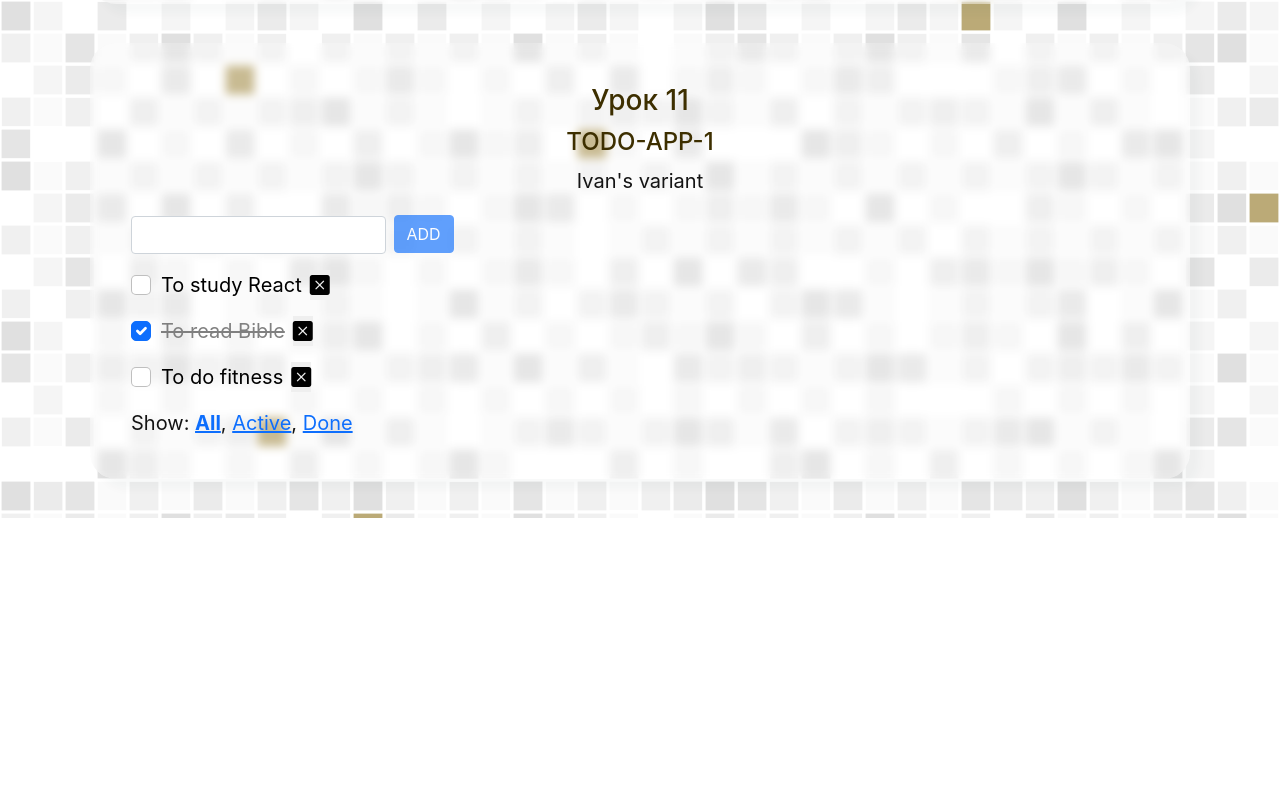
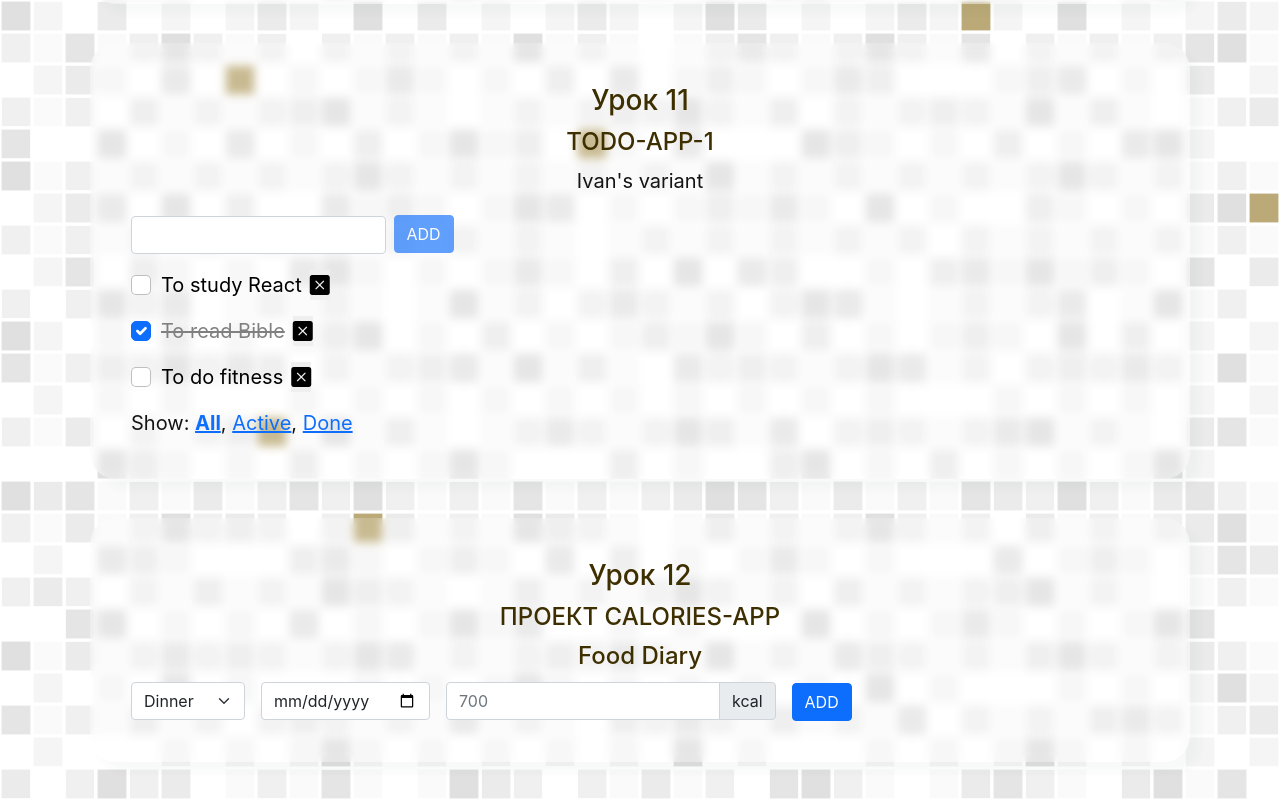
Before and after one commit to ybeliaev/react-basics-course, a React (Create React App) app: page / in a window 1280 px wide. Shown: the part 5888-6689 px from the top of the page. Before the commit the page ends 6406 px from the top, so only its background shows below. Built offline with nearby package versions, Linux system fonts and the light colour scheme.

Commit message:
add html to index

```diff
--- a/src/App.js
+++ b/src/App.js
@@ -12,6 +12,7 @@ import Lesson8 from "./lessons/8-bmi-culculator";
 import Lesson9 from "./lessons/9-norm-weight-calulate";
 import Lesson10 from "./lessons/10-project_RGB-slider";
 import Lesson11 from "./lessons/11-TODO-APP-1";
+import Lesson12 from "./lessons/12-calories-app";
 
 const title = React.createElement(
   "h1",
@@ -37,6 +38,7 @@ function App() {
         <Lesson9 />
         <Lesson10 />
         <Lesson11 />
+        <Lesson12 />
       </div>
     </div>
   );
--- a/src/lessons/12-calories-app/index.tsx
+++ b/src/lessons/12-calories-app/index.tsx
@@ -0,0 +1,56 @@
+import React from "react";
+
+export default function Lesson12() {
+  return (
+    <div className="wrapper_lesson">
+      <h3>Урок 12</h3>
+      <h4>ПРОЕКТ CALORIES-APP</h4>
+      <h4>Food Diary</h4>
+      <form className="row gy-2 gx-3 align-items-center">
+        <div className="col-auto">
+          <label className="visually-hidden" htmlFor="autoSizingSelect">
+            Preference
+          </label>
+          <select className="form-select" id="autoSizingSelect">
+            <option value="1" selected>
+              Dinner
+            </option>
+            <option value="2">Breakfast</option>
+            <option value="3">Lunch</option>
+          </select>
+        </div>
+        <div className="col-auto">
+          <label className="visually-hidden" htmlFor="autoSizingInput">
+            Name
+          </label>
+          <input
+            type="date"
+            className="form-control"
+            id="autoSizingInput"
+            placeholder="Date"
+          />
+        </div>
+        <div className="col-auto">
+          <label className="visually-hidden" htmlFor="autoSizingInputGroup">
+            Username
+          </label>
+          <div className="input-group">
+            <input
+              type="text"
+              className="form-control"
+              id="autoSizingInputGroup"
+              placeholder="700"
+            />
+            <div className="input-group-text">kcal</div>
+          </div>
+        </div>
+
+        <div className="col-auto">
+          <button type="button" className="btn btn-primary">
+            ADD
+          </button>
+        </div>
+      </form>
+    </div>
+  );
+}
--- /dev/null
+++ b/src/react-app-env.d.ts
@@ -0,0 +1 @@
+/// <reference types="react-scripts" />
```
Also changed, not shown: tsconfig.json (added, +26 -0 lines), 1 other file (tests, documents, lock files or other folders).
